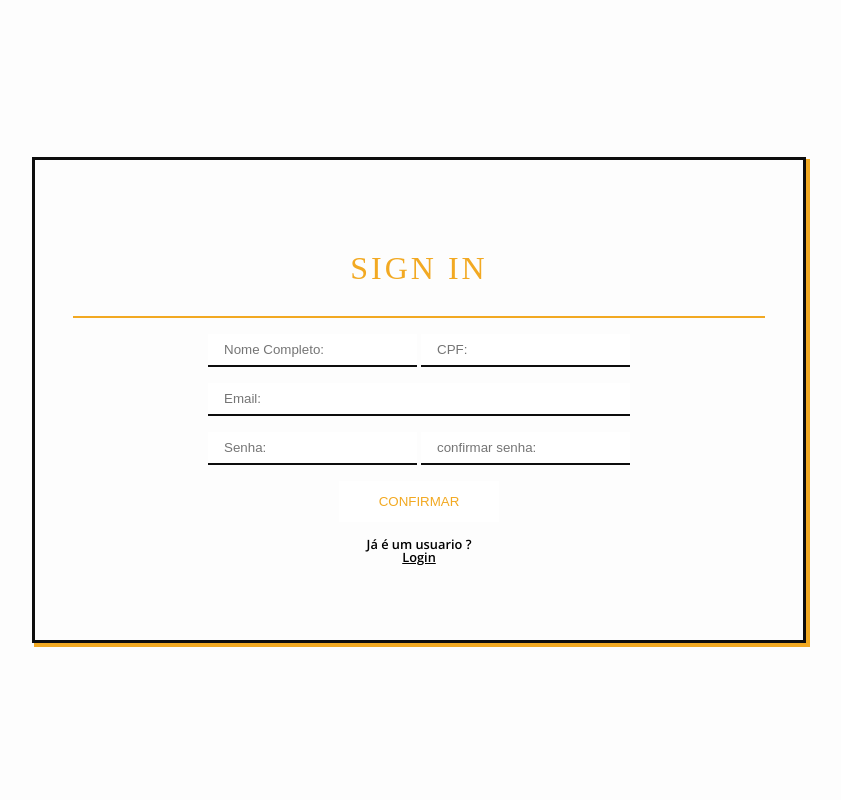
After one commit to Alexandre-Tortoza/honeyGame, a PHP site: page /pages/signInPage.html in a window 1280 px wide. The commit adds this page. Shown: the whole page, without its empty margins (221-1062 px from the left). Run offline with PHP 8.4, Linux system fonts and the light colour scheme.

Commit message:
login/SignIN

```diff
--- a/css/styles.css
+++ b/css/styles.css
@@ -158,6 +158,7 @@ body{
     width: 18rem;
     border: 1px solid var(--primary);
     height: 18rem;
+    box-shadow: 3px 3px 10px 0px black;
 
     font-family: var(--fontFamily);
     font-size: 1rem;
@@ -332,3 +333,205 @@ body{
         padding: .8rem 1rem;
     }
 /* ------------------------------------------------------- */
+
+/* LOGIN FORM */
+.formContainer{
+
+    width: 100vw;
+    height: 100vh;
+    display: flex;
+    align-items: center;
+}
+
+#loginForm{
+    margin: auto;
+    display: flex;
+    flex-direction: column;
+    align-items: center;
+    justify-content: center;
+    width: 60%;
+    height: 60%;
+
+    border: 3px solid var(--black);
+    box-shadow: 3px 3px 0px 1px var(--primary);
+}
+
+#loginForm input{
+    width: 50%;
+    margin: .25rem;
+    border: none;
+    outline: none;
+    padding: .5rem 1rem;
+    border-bottom: 2px solid var(--black);
+}
+
+.hLineLogin{
+    height: 2px;
+    background-color: var(--primary);
+    width: 90%;
+    margin: 1rem;
+}
+
+#loginForm h5{
+    letter-spacing: 3px;
+    text-transform: uppercase;
+    color: var(--primary);
+    font-size: var(--fontHeaderSize);
+    margin: 1rem;
+}
+
+
+#loginForm button{
+    margin: 1rem;
+    padding: .8rem 2.5rem;
+    outline: none;
+    border: none;
+    background-color: var(--background);
+    color: var(--primary);
+    text-transform: uppercase;
+
+
+    transition-duration: 800ms;
+    transition-delay: 500ms;
+}
+
+
+#loginForm button:hover{
+    background-color: var(--primary);
+    color: var(--text);
+
+
+    transition-delay: 200ms;
+    animation-duration: 500ms;
+}
+
+#loginForm span{
+    text-align: center;
+
+    font-size: .8rem;
+    font-weight: 600;
+    font-family: var(--fontFamily);
+}
+#loginForm span a {
+    text-decoration: underline;
+    color: var(--text);
+
+}
+#loginForm span a:hover {
+    text-decoration: none;
+    color: var(--primary);
+
+}
+
+/* ------------------------------------------------------- */
+
+/* SIGN IN FORM */
+.formContainer{
+
+    width: 100vw;
+    height: 100vh;
+    display: flex;
+    align-items: center;
+}
+
+#signInForm{
+    margin: auto;
+    display: flex;
+    flex-direction: column;
+    align-items: center;
+    justify-content: center;
+    width: 60%;
+    height: 60%;
+
+    border: 3px solid var(--black);
+    box-shadow: 3px 3px 0px 1px var(--primary);
+}
+
+.inputContainer {
+    display: flex;
+    flex-direction: column;
+    gap: 1rem;
+}
+
+
+#signInForm input{
+
+    border: none;
+    outline: none;
+    padding: .5rem 1rem;
+    border-bottom: 2px solid var(--black);
+}
+
+.hLineSignIn{
+    height: 2px;
+    background-color: var(--primary);
+    width: 90%;
+    margin: 1rem;
+}
+
+#signInForm h5{
+    letter-spacing: 3px;
+    text-transform: uppercase;
+    color: var(--primary);
+    font-size: var(--fontHeaderSize);
+    margin: 1rem;
+}
+
+
+
+
+
+
+
+
+
+
+
+
+
+
+
+
+
+
+#signInForm button{
+    margin: 1rem;
+    padding: .8rem 2.5rem;
+    outline: none;
+    border: none;
+    background-color: var(--background);
+    color: var(--primary);
+    text-transform: uppercase;
+
+
+    transition-duration: 800ms;
+    transition-delay: 500ms;
+}
+
+
+#signInForm button:hover{
+    background-color: var(--primary);
+    color: var(--text);
+
+
+    transition-delay: 200ms;
+    animation-duration: 500ms;
+}
+
+#signInForm span{
+    text-align: center;
+
+    font-size: .8rem;
+    font-weight: 600;
+    font-family: var(--fontFamily);
+}
+#signInForm span a {
+    text-decoration: underline;
+    color: var(--text);
+
+}
+#signInForm span a:hover {
+    text-decoration: none;
+    color: var(--primary);
+
+}
--- /dev/null
+++ b/js/signIn.js
@@ -0,0 +1,38 @@
+function signIn(){
+
+    var status
+    // se a função verify() retornar TRUE, ele vai permitir que o envio dos dados para o servidor
+    // caso retorne FALSE, deve informar ao usuario onde se tem erros no cadastro
+
+
+    alert("Sign In !")
+
+    verify()
+
+
+}
+
+
+function gravar() {
+    var form = document.getElementById('signInForm');
+    var dados =  new FormData(form);
+
+    fetch("php/signIn.php", {
+        method: 'POST',
+        body: dados
+    });
+}
+
+function verify(){
+    var name = document.getElementById('signInName').value;
+    var cPF = document.getElementById('signInCPF').value;
+    var email = document.getElementById('signInEmail').value;
+    var password= document.getElementById('signInPassqord').value;
+    var confPassword = document.getElementById('signInConfPassqord').value;
+
+    console.log(name)
+    console.log(cPF)
+    console.log(email)
+    console.log(password)
+    console.log(confPassword)
+}
--- /dev/null
+++ b/pages/signInPage.html
@@ -0,0 +1,36 @@
+<!DOCTYPE html>
+<html lang="pt-br">
+<head>
+    <meta charset="UTF-8">
+    <meta name="viewport" content="width=device-width, initial-scale=1.0">
+    <title>Sign In - Honey Game</title>
+    <link rel="stylesheet" href="../css/styles.css">
+    <script src="../js/signIn.js"></script>
+</head>
+<body>
+    <div class="formContainer">
+        <form id="signInForm">
+            <h5>Sign In</h5>
+            <div class="hLineSignIn"></div>
+
+            <div class=" inputContainer">
+                <div>
+                    <input type="text" id="signInName" placeholder="Nome Completo:" name="name">
+                    <input type="text" id="signInCPF" placeholder="CPF:" name="CPF">
+                </div>
+                <input type="email" id="signInEmail" placeholder="Email:" name="mail">
+                <div>
+                    <input type="password" id="signInPassqord" placeholder="Senha:" name="password">
+                    <input type="password" id="signInConfPassqord" placeholder="confirmar senha:" name="confPassword">
+                </div>
+            </div>
+            <button type="submit" onclick="signIn()">Confirmar</button>
+
+            <span>
+                Já é um usuario ?<br>
+                <a href="loginPage.html">Login</a>
+            </span>
+        </form>
+    </div>
+</body>
+</html>
```
Also changed, not shown: pages/loginPage.html (+18 -3 lines), php/signIn.php (added, +11 -0 lines), js/login.js (added).
